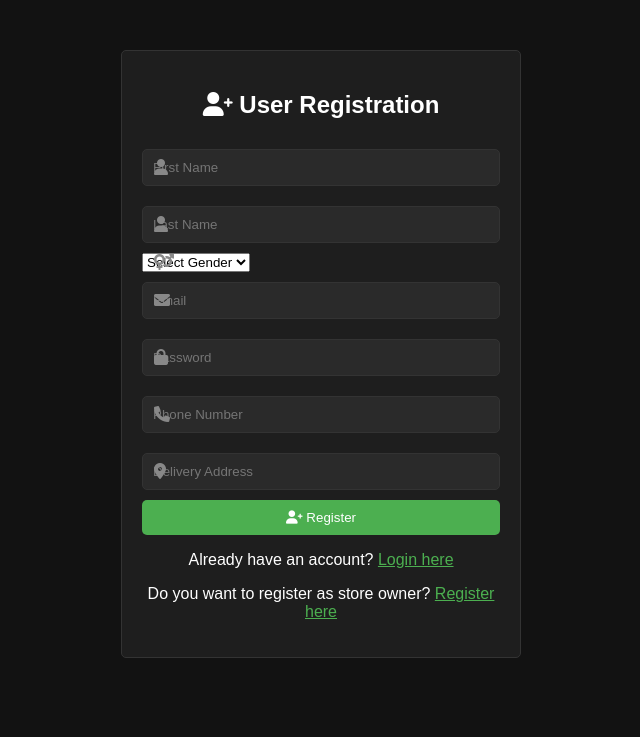
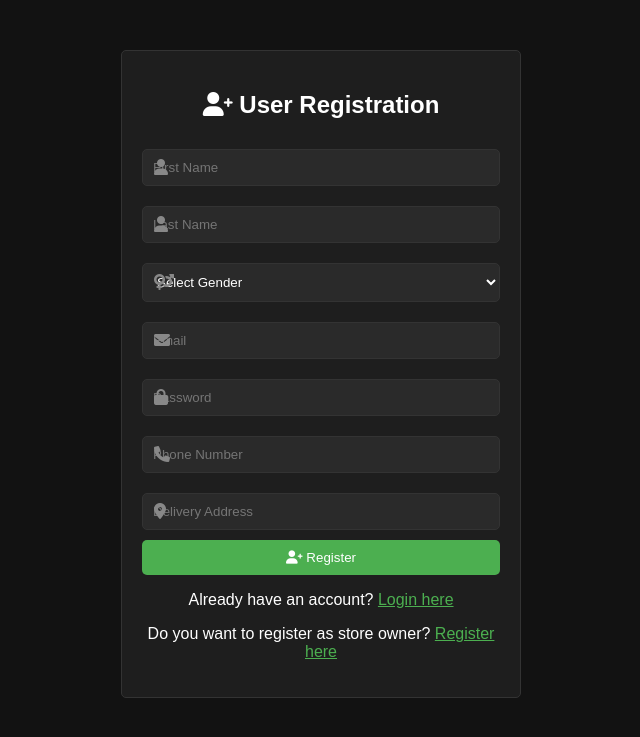
Before and after one commit to jermainesangiwa/goup_project, a PHP site: page /user_register.php in a window 1280 px wide. Shown: the top 737 px of the page, without its empty margins (319-959 px from the left). Run offline with PHP 8.4, Linux system fonts and the light colour scheme; data that the repository does not hold is empty.

Commit message:
Update user_register.php

```diff
--- a/user_register.php
+++ b/user_register.php
@@ -77,7 +77,8 @@ if ($_SERVER["REQUEST_METHOD"] == "POST") {
             }
             .auth-container input[type="text"],
             .auth-container input[type="password"],
-            .auth-container input[type="email"]{
+            .auth-container input[type="email"],
+            .auth-container select {
                 width: 100%;
                 padding: 10px;
                 margin: 10px 0;
```
